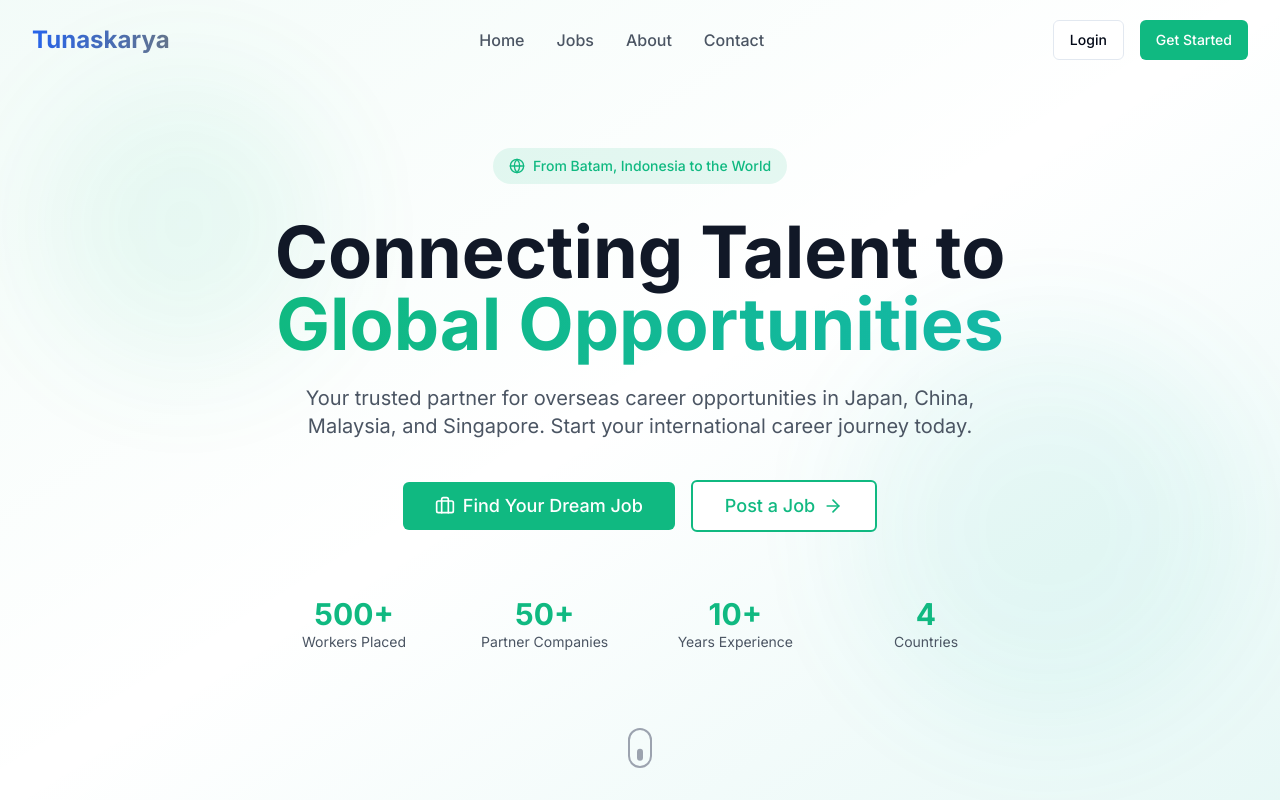
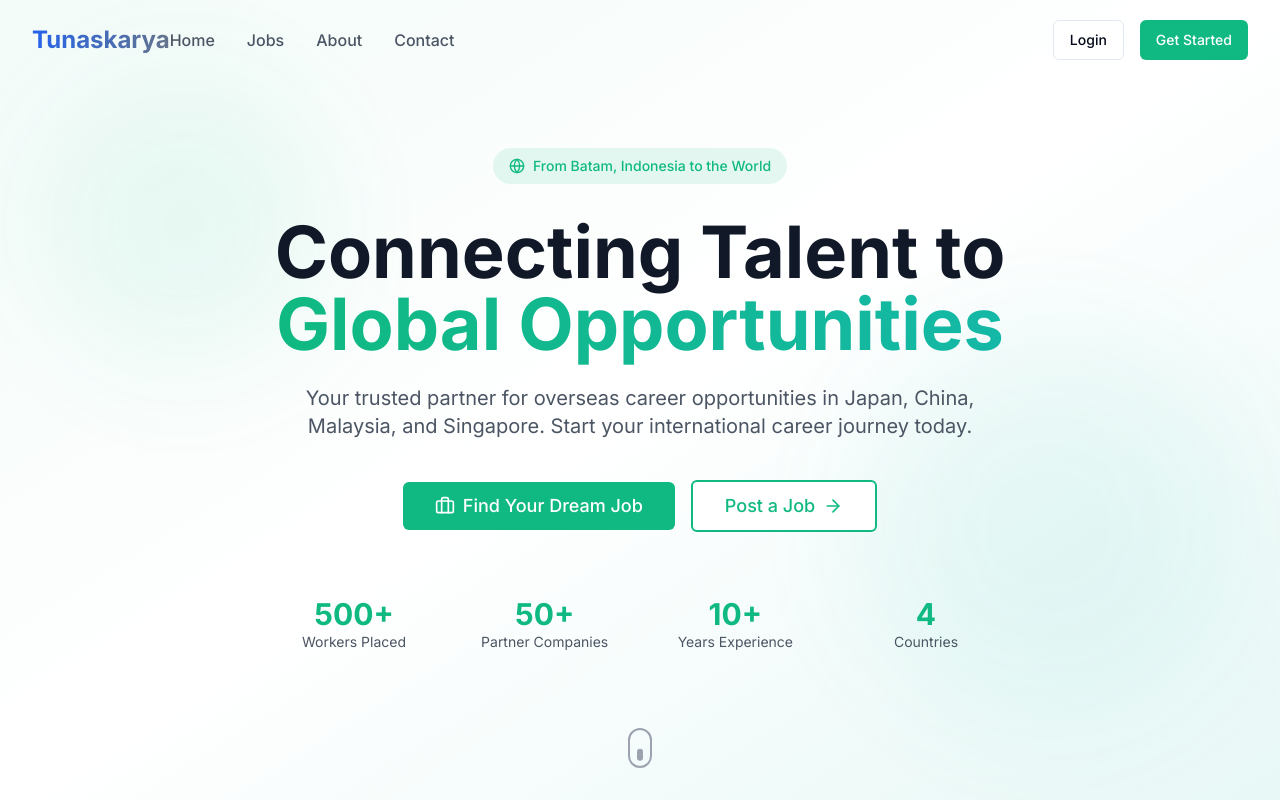
Before and after one commit to hellogunawan99/landingpage-corporation, a Next.js app: page / in a window 1280 px wide. Shown: the top 800 px of the page. Built offline with nearby package versions, Linux system fonts and the light colour scheme.

Commit message:
style: Position navbar items right next to user buttons

```diff
--- a/app/components/navbar-client.tsx
+++ b/app/components/navbar-client.tsx
@@ -78,8 +78,7 @@ export default function NavbarClient() {
             </span>
           </Link>
 
-          <div className="hidden md:flex items-center justify-center flex-1 px-8">
-            <div className="flex items-center space-x-8 ml-[21px]">
+          <div className="hidden md:flex items-center space-x-8">
             {navLinks.map((link) => (
               <Link
                 key={link.href}
@@ -89,7 +88,6 @@ export default function NavbarClient() {
                 {link.label}
               </Link>
             ))}
-            </div>
           </div>
 
           <div className="hidden md:flex items-center space-x-4 ml-auto">
```
